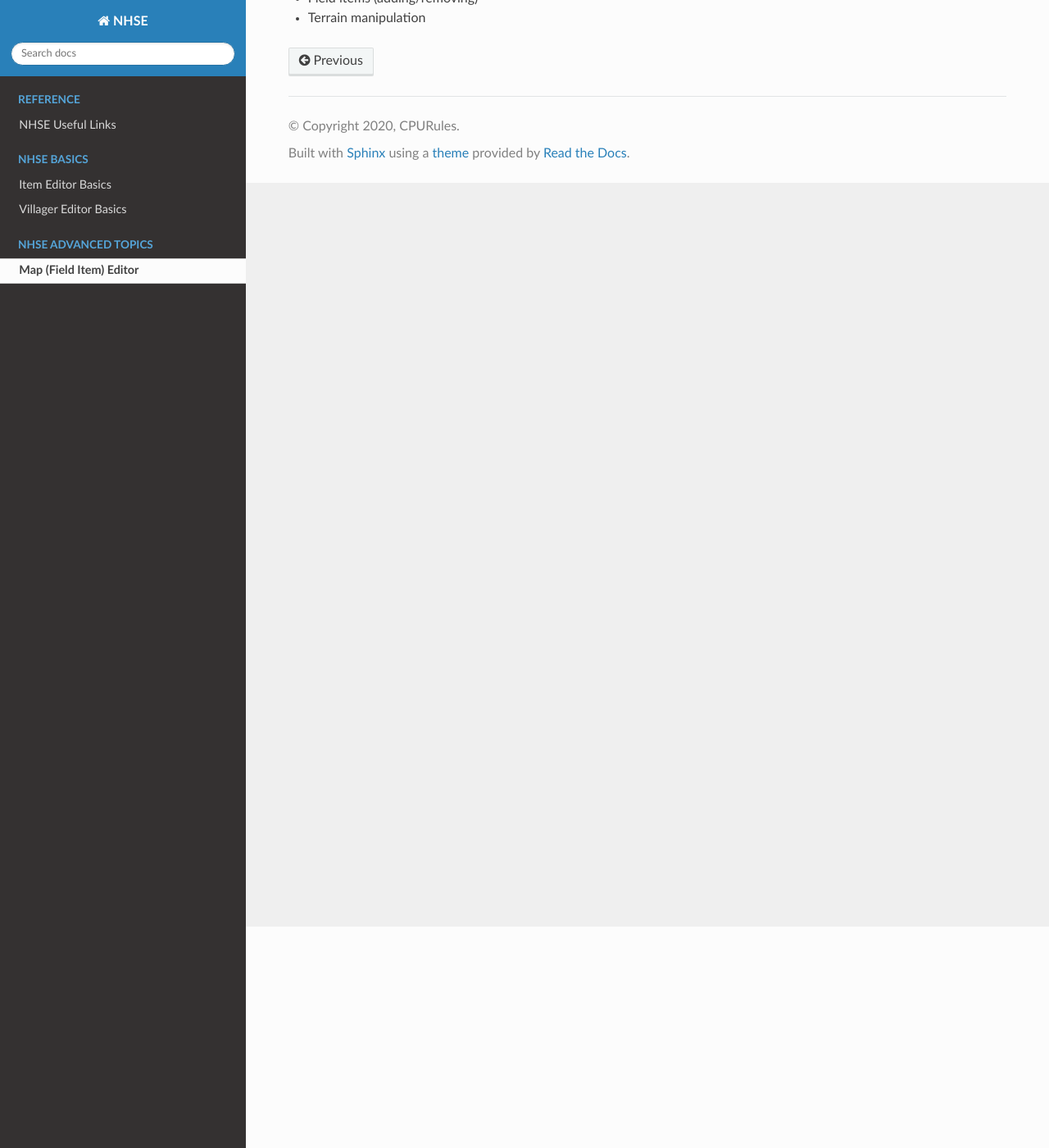
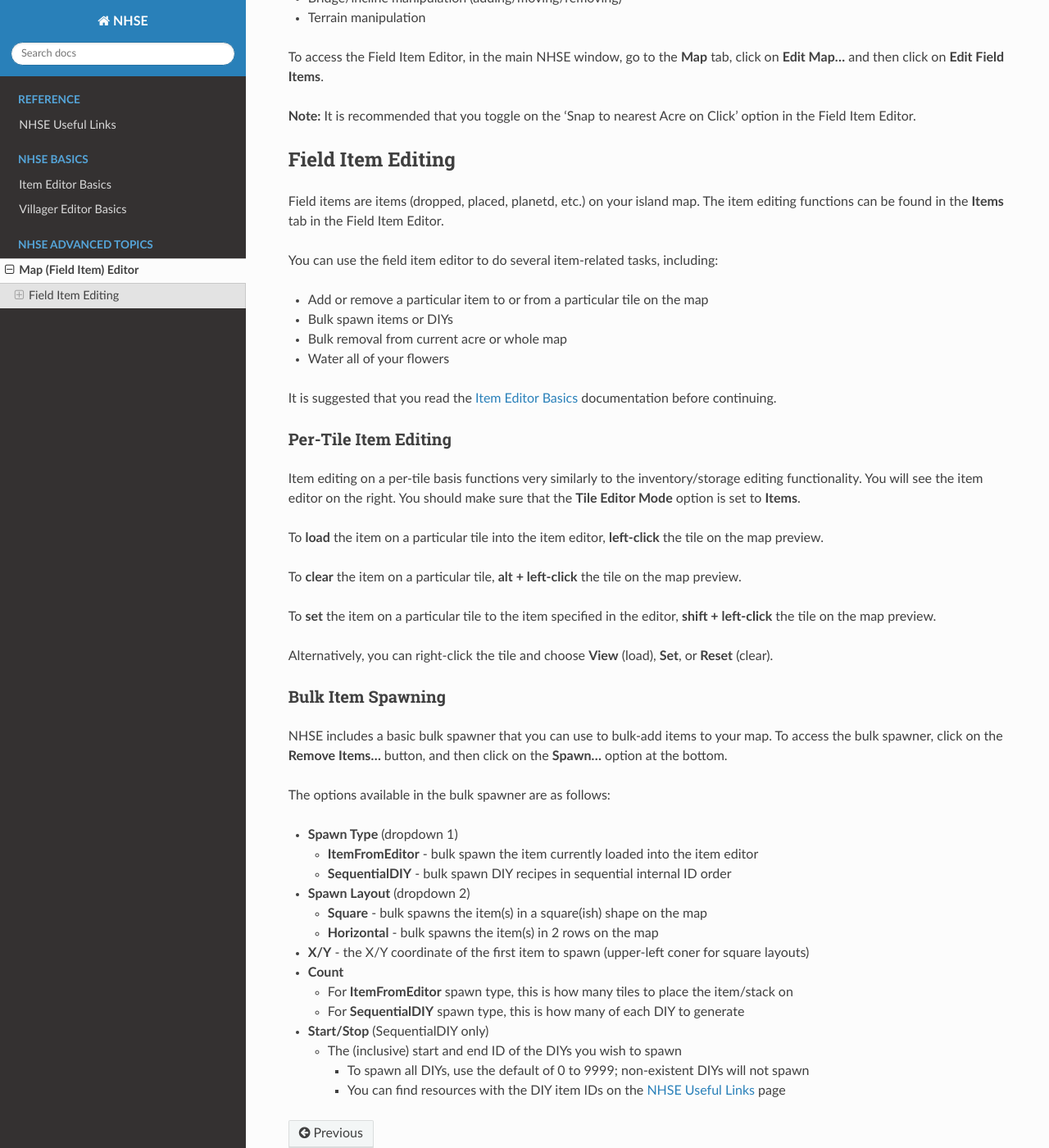
Before and after one commit to cpurules/rtdocs-nhse, a Sphinx documentation site: the page built from docs/advanced/map-editor.rst, in a window 1280 px wide and 1400 px high, scrolled down 270 px. Shown: the whole window at 82% size. Built offline with Sphinx 7.4.7 and the Read the Docs theme 2.0.0, drawn with Linux system fonts in a browser that asks for light colours; some of the changed text lies outside the part shown.

Commit message:
Add item spawning documentation

```diff
--- a/docs/advanced/map-editor.rst
+++ b/docs/advanced/map-editor.rst
@@ -7,7 +7,74 @@ Map (Field Item) Editor
 
 This section covers topics related to map editing in NHSE.  This includes:
 
+* Field items (adding/removing)
 * Building manipulation (adding/moving/removing)
 * Bridge/incline manipulation (adding/moving/removing)
-* Field items (adding/removing)
 * Terrain manipulation
+
+To access the Field Item Editor, in the main NHSE window, go to the **Map** tab, click on **Edit Map...** and then
+click on **Edit Field Items**.
+
+**Note:**  It is recommended that you toggle on the 'Snap to nearest Acre on Click' option in the Field Item Editor.
+
+Field Item Editing
+==================
+
+Field items are items (dropped, placed, planetd, etc.) on your island map.  The item editing functions can be found
+in the **Items** tab in the Field Item Editor.
+
+You can use the field item editor to do several item-related tasks, including:
+
+* Add or remove a particular item to or from a particular tile on the map
+* Bulk spawn items or DIYs
+* Bulk removal from current acre or whole map
+* Water all of your flowers
+
+It is suggested that you read the :doc:`../basics/item-editor` documentation before continuing.
+
+Per-Tile Item Editing
+----------------------
+
+Item editing on a per-tile basis functions very similarly to the inventory/storage editing functionality.  You
+will see the item editor on the right.  You should make sure that the **Tile Editor Mode** option is set to
+**Items**.
+
+To **load** the item on a particular tile into the item editor, **left-click** the tile on the map preview.
+
+To **clear** the item on a particular tile, **alt + left-click** the tile on the map preview.
+
+To **set** the item on a particular tile to the item specified in the editor, **shift + left-click** the tile
+on the map preview.
+
+Alternatively, you can right-click the tile and choose **View** (load), **Set**, or **Reset** (clear).
+
+Bulk Item Spawning
+------------------
+
+NHSE includes a basic bulk spawner that you can use to bulk-add items to your map.  To access the bulk spawner,
+click on the **Remove Items...** button, and then click on the **Spawn...** option at the bottom.
+
+The options available in the bulk spawner are as follows:
+
+* **Spawn Type** (dropdown 1)
+
+  * **ItemFromEditor** - bulk spawn the item currently loaded into the item editor
+  * **SequentialDIY** - bulk spawn DIY recipes in sequential internal ID order
+
+* **Spawn Layout** (dropdown 2)
+
+  * **Square** - bulk spawns the item(s) in a square(ish) shape on the map
+  * **Horizontal** - bulk spawns the item(s) in 2 rows on the map
+
+* **X/Y** - the X/Y coordinate of the first item to spawn (upper-left coner for square layouts)
+* **Count**
+
+  * For **ItemFromEditor** spawn type, this is how many tiles to place the item/stack on
+  * For **SequentialDIY** spawn type, this is how many of each DIY to generate
+
+* **Start/Stop** (SequentialDIY only)
+
+  * The (inclusive) start and end ID of the DIYs you wish to spawn
+
+    * To spawn all DIYs, use the default of 0 to 9999; non-existent DIYs will not spawn
+    * You can find resources with the DIY item IDs on the :doc:`../links` page
```
